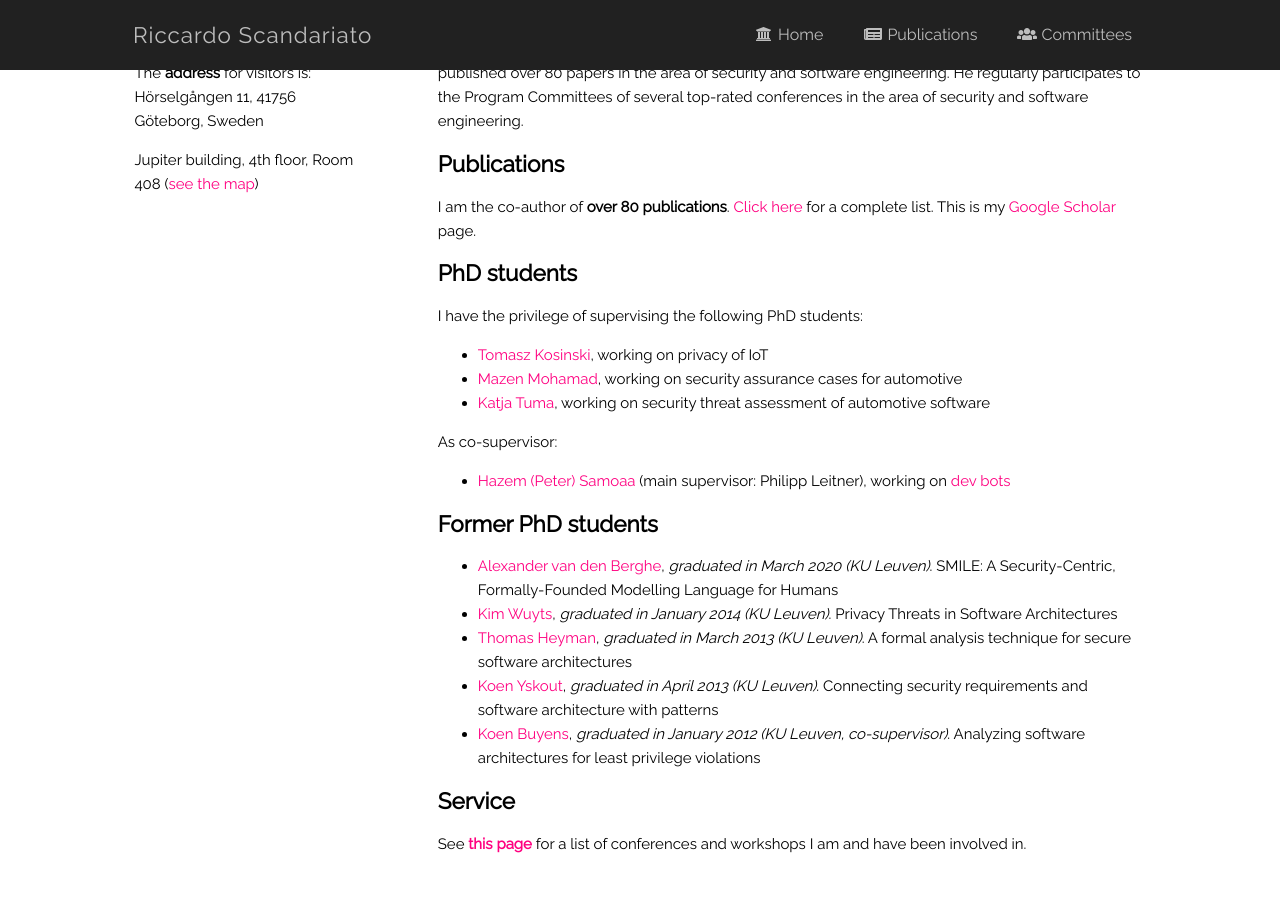
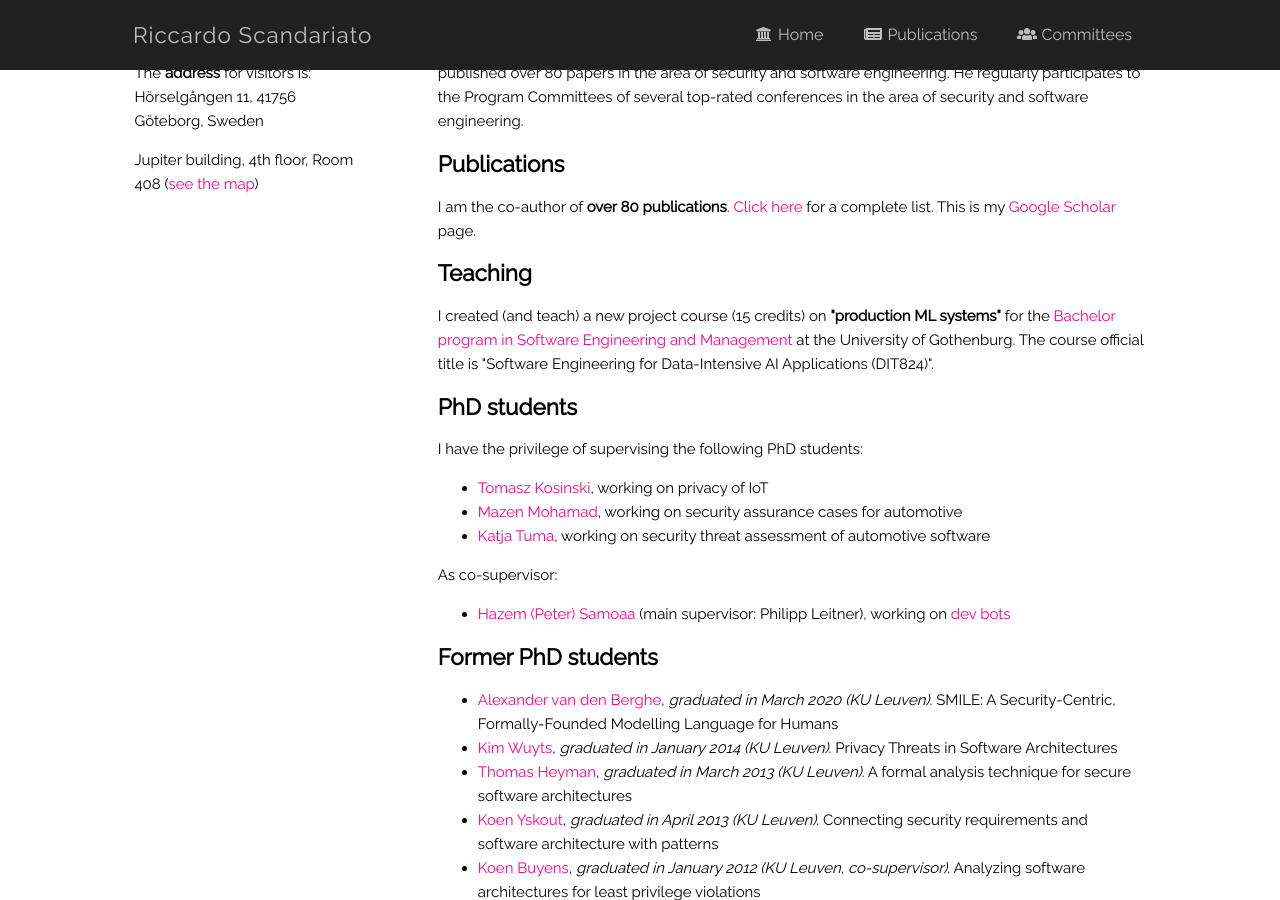
Before and after one commit to riccardoscandariato/riccardoscandariato.github.io, a Jekyll site: the page built from index.html, in a window 1280 px wide and 900 px high, scrolled down 572 px. Built offline with Jekyll 4.4.1, drawn with Linux system fonts in a browser that asks for light colours.

Commit message:
teaching

```diff
--- a/index.html
+++ b/index.html
@@ -64,6 +64,10 @@ He regularly participates to the Program Committees of several top-rated confere
 <p>I also routinely collaborate on studies that <b>mine software repositories</b> and use <b>machine learning</b> to <b>predict vulnerable software</b> components.</p>
 -->
 
+<h2>Teaching</h2>
+
+I created (and teach) a new project course (15 credits) on <strong>"production ML systems"</strong> for the <a href="https://cse.gu.se/english/education/se180credits" target="_blank">Bachelor program in Software Engineering and Management</a> at the University of Gothenburg. The course official title is "Software Engineering for Data-Intensive AI Applications (DIT824)".
+
 
 <h2>PhD students</h2>
 
```
